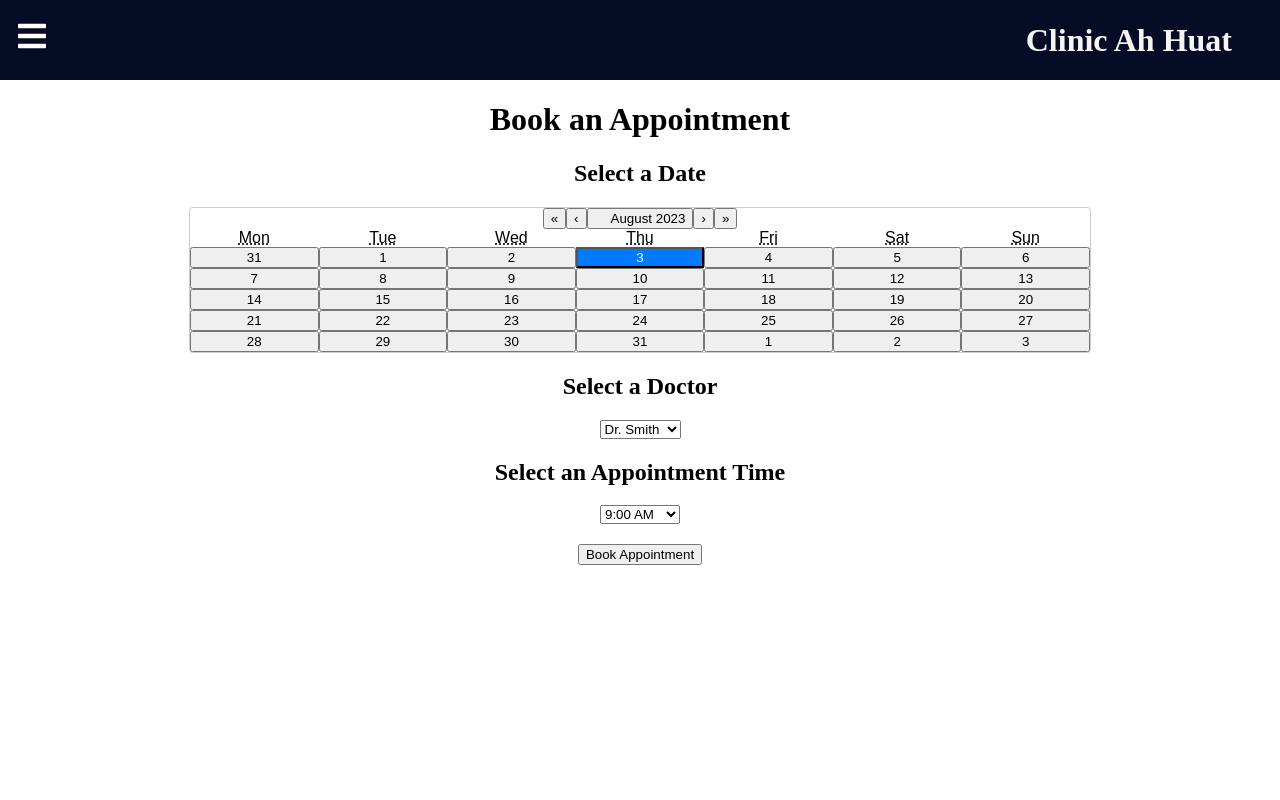
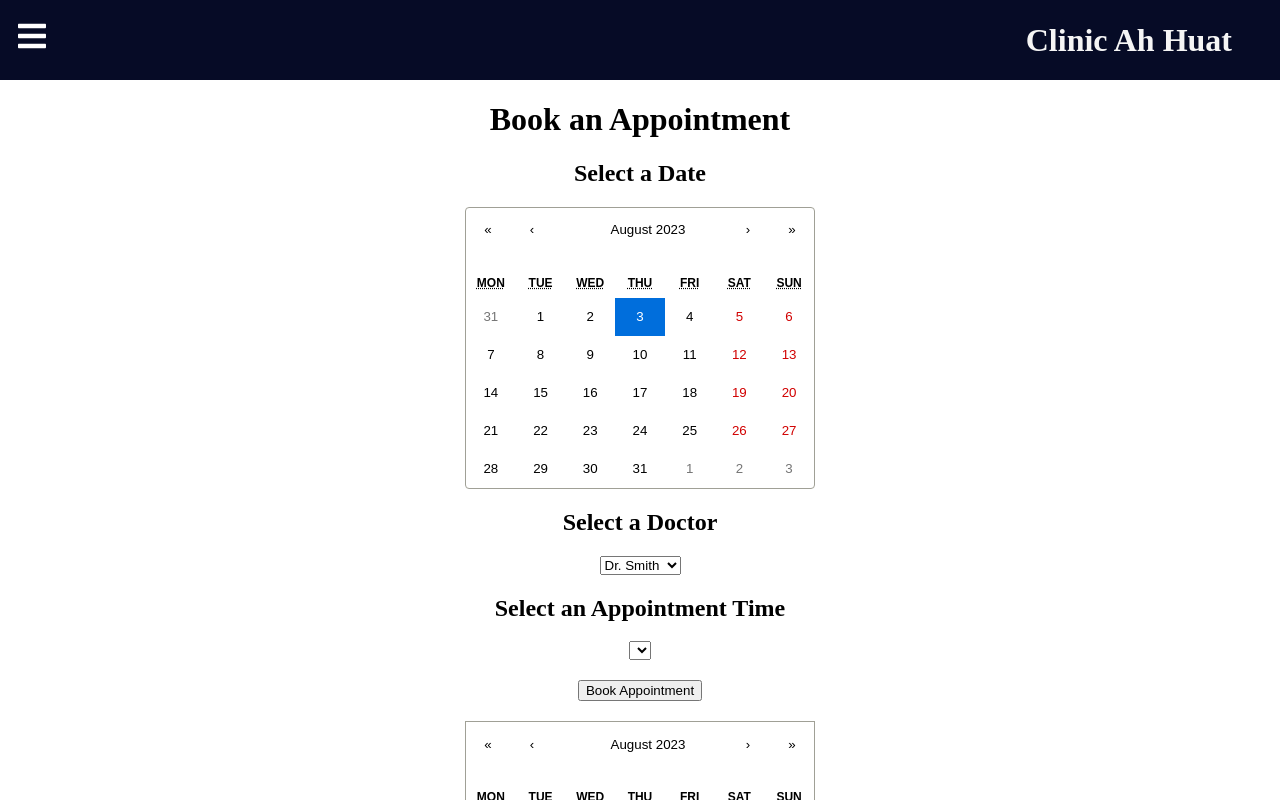
Before and after one commit to chewyuhan/FIT3164-MDS12-AutomatedHealthcareInformationSystem_Front_End, a React (Create React App) app in the folder v1/: page /appointment in a window 1280 px wide. Shown: the top 800 px of the page. Built offline with nearby package versions, Linux system fonts and the light colour scheme.

Commit message:
create  calender with appointment history

```diff
--- a/v1/src/components/Appointment/AppointmentForm.css
+++ b/v1/src/components/Appointment/AppointmentForm.css
@@ -1,7 +1,7 @@
 /* Custom styling for the calendar */
 .calendar {
     width: 100%;
-    max-width: 900px;
+    max-width: 600px;
     margin: 0 auto;
     border: 1px solid #ccc;
     border-radius: 4px;
--- a/v1/src/components/Appointment/AppointmentForm.js
+++ b/v1/src/components/Appointment/AppointmentForm.js
@@ -1,39 +1,37 @@
 import React from "react";
 import Calendar from "react-calendar";
-import './AppointmentForm.css'
+import './AppointmentForm.css';
+import 'react-calendar/dist/Calendar.css';
 
 const AppointmentForm = ({ doctors, appointmentDate, setAppointmentDate, appointmentTime, setAppointmentTime, selectedDoctorId, setSelectedDoctorId, handleSelectAppointmentTime }) => {
-  const appointmentTimesData = [
-    "9:00 AM",
-    "10:00 AM",
-    "11:00 AM",
-    "12:00 PM",
-    "1:00 PM",
-    "2:00 PM",
-    "3:00 PM",
-    "4:00 PM",
-    "5:00 PM",
-  ];
 
   const handleSelectDoctor = (doctorId) => {
     setSelectedDoctorId(doctorId);
-    // Simulate fetching appointment times for the selected doctor
-    // Replace this with your actual data fetching logic
-    const times = doctorAppointmentTimes[doctorId] || [];
-    setAppointmentTime(times[0] || "");
+    const timesAndName = doctorAppointmentTimes[doctorId] || [];
+    setAppointmentTime(timesAndName[0]?.time || "");
   };
 
-  // Define an object to hold appointment times for each doctor
   const doctorAppointmentTimes = {
-    1: ["9:00 AM", "10:00 AM", "11:00 AM"],
-    2: ["1:00 PM", "2:00 PM", "3:00 PM"],
-    3: ["10:00 AM", "2:00 PM", "4:00 PM"],
+    1: [
+      { time: "9:00 AM", doctorName: "Dr. Smith" },
+      { time: "10:00 AM", doctorName: "Dr. Smith" },
+      { time: "11:00 AM", doctorName: "Dr. Smith" },
+    ],
+    2: [
+      { time: "11:00 PM", doctorName: "Dr. Jones" },
+      { time: "21:00 PM", doctorName: "Dr. Jones" },
+      { time: "31:00 PM", doctorName: "Dr. Jones" },
+    ],
+    3: [
+      { time: "10:00 AM", doctorName: "Dr. Brown" },
+      { time: "2:00 PM", doctorName: "Dr. Brown" },
+      { time: "4:00 PM", doctorName: "Dr. Brown" },
+    ],
   };
 
   return (
     <div className="appointment-form">
       <h1>Book an Appointment</h1>
-
       <h2>Select a Date</h2>
       <div className="calendar-container">
         <Calendar
@@ -59,7 +57,7 @@ const AppointmentForm = ({ doctors, appointmentDate, setAppointmentDate, appoint
         value={appointmentTime}
         onChange={(event) => setAppointmentTime(event.target.value)}
       >
-        {appointmentTimesData.map((time) => (
+        {doctorAppointmentTimes[selectedDoctorId]?.map(({ time }) => (
           <option key={time} value={time}>
             {time}
           </option>
--- a/v1/src/components/Sidebar/SidebarData.js
+++ b/v1/src/components/Sidebar/SidebarData.js
@@ -4,7 +4,6 @@ import * as SlIcons from 'react-icons/sl';
 import * as RxIcons from 'react-icons/rx';
 import * as MdIcons from 'react-icons/md';
 import * as BsIcons from 'react-icons/bs';
-import * as AiIcons from 'react-icons/ai';
 import * as FiIcons from 'react-icons/fi';
 
 export const SidebarData = [
--- a/v1/src/pages/Appointment.js
+++ b/v1/src/pages/Appointment.js
@@ -1,6 +1,8 @@
 import React, { useState, useEffect } from "react";
 import AppointmentForm from "../components/Appointment/AppointmentForm";
 import Sidebar from '../components/Sidebar/Sidebar';
+import Calendar from "react-calendar";
+import 'react-calendar/dist/Calendar.css';
 
 const Appointment = () => {
   const [appointments, setAppointments] = useState([]);
@@ -8,6 +10,7 @@ const Appointment = () => {
   const [appointmentDate, setAppointmentDate] = useState(new Date());
   const [appointmentTime, setAppointmentTime] = useState("");
   const [selectedDoctorId, setSelectedDoctorId] = useState(null);
+  const [selectedAppointment, setSelectedAppointment] = useState(null);
 
   useEffect(() => {
     setDoctors([
@@ -38,6 +41,17 @@ const Appointment = () => {
     setAppointments([...appointments, appointment]);
   };
 
+  const handleCalendarClick = (value) => {
+    const formattedDate = value.toISOString().split('T')[0];
+    const appointment = appointments.find(appointment => appointment.date.toISOString().split('T')[0] === formattedDate);
+    setSelectedAppointment(appointment);
+  };
+
+  const getDoctorNameById = (doctorId) => {
+    const doctor = doctors.find(d => d.id === doctorId);
+    return doctor ? doctor.name : "Unknown Doctor";
+  };
+
   return (
     <div className="appointment-page">
       <Sidebar />
@@ -56,6 +70,29 @@ const Appointment = () => {
           {/* ... Your appointments table rendering */}
         </table>
       </div>
+      <div className="calendar-container">
+        <Calendar
+          value={appointmentDate}
+          onChange={(date) => setAppointmentDate(date)}
+          onClickDay={handleCalendarClick}
+          tileContent={({ date, view }) => {
+            if (view === 'month') {
+              const formattedDate = date.toISOString().split('T')[0];
+              const hasAppointment = appointments.some(appointment => appointment.date.toISOString().split('T')[0] === formattedDate);
+              return hasAppointment ? <span className="appointment-indicator">📅</span> : null;
+            }
+            return null;
+          }}
+        />
+        {selectedAppointment && (
+          <div className="selected-appointment-details">
+            <h2>Selected Appointment Details</h2>
+            <p>Doctor: {getDoctorNameById(selectedAppointment.doctorId)}</p>
+            <p>Date: {selectedAppointment.date.toDateString()}</p>
+            <p>Time: {selectedAppointment.time}</p>
+          </div>
+        )}
+      </div>
     </div>
   );
 };
```
Lines whose indentation alone changed are shown as unchanged.
